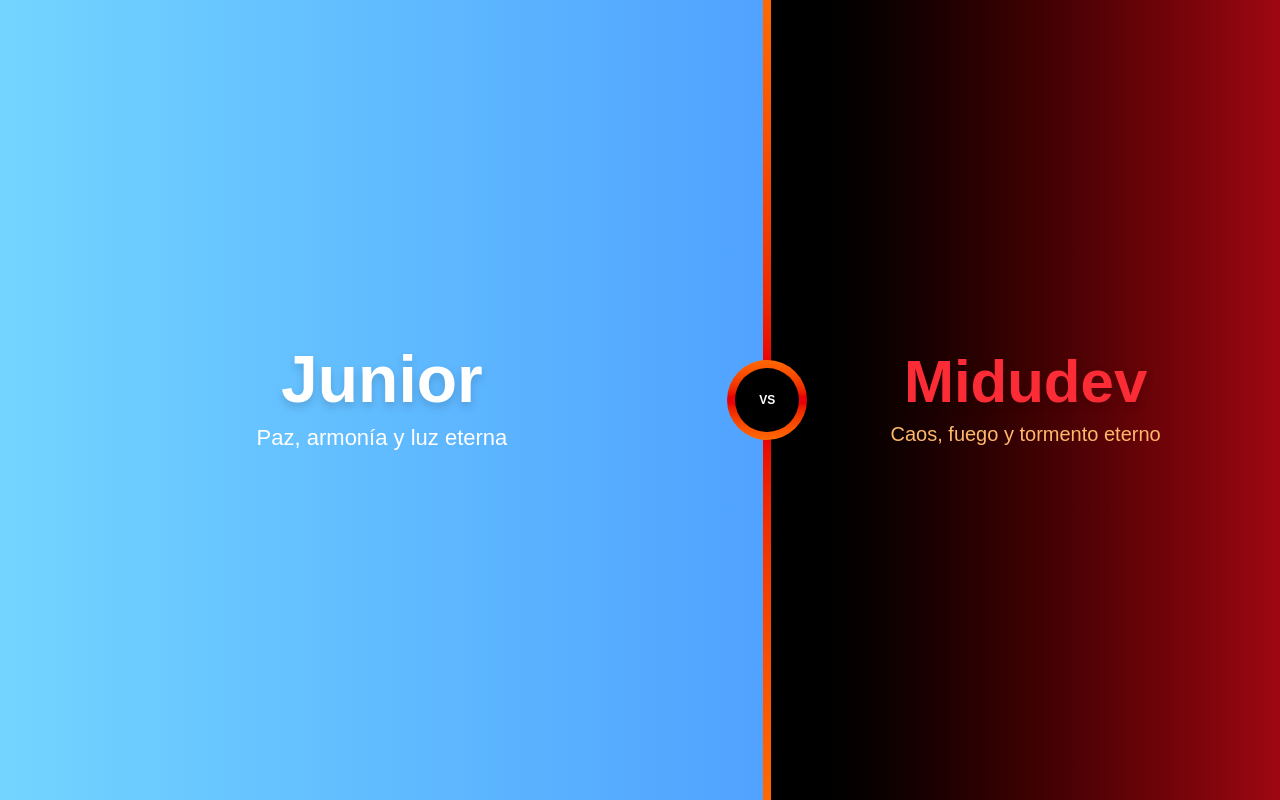
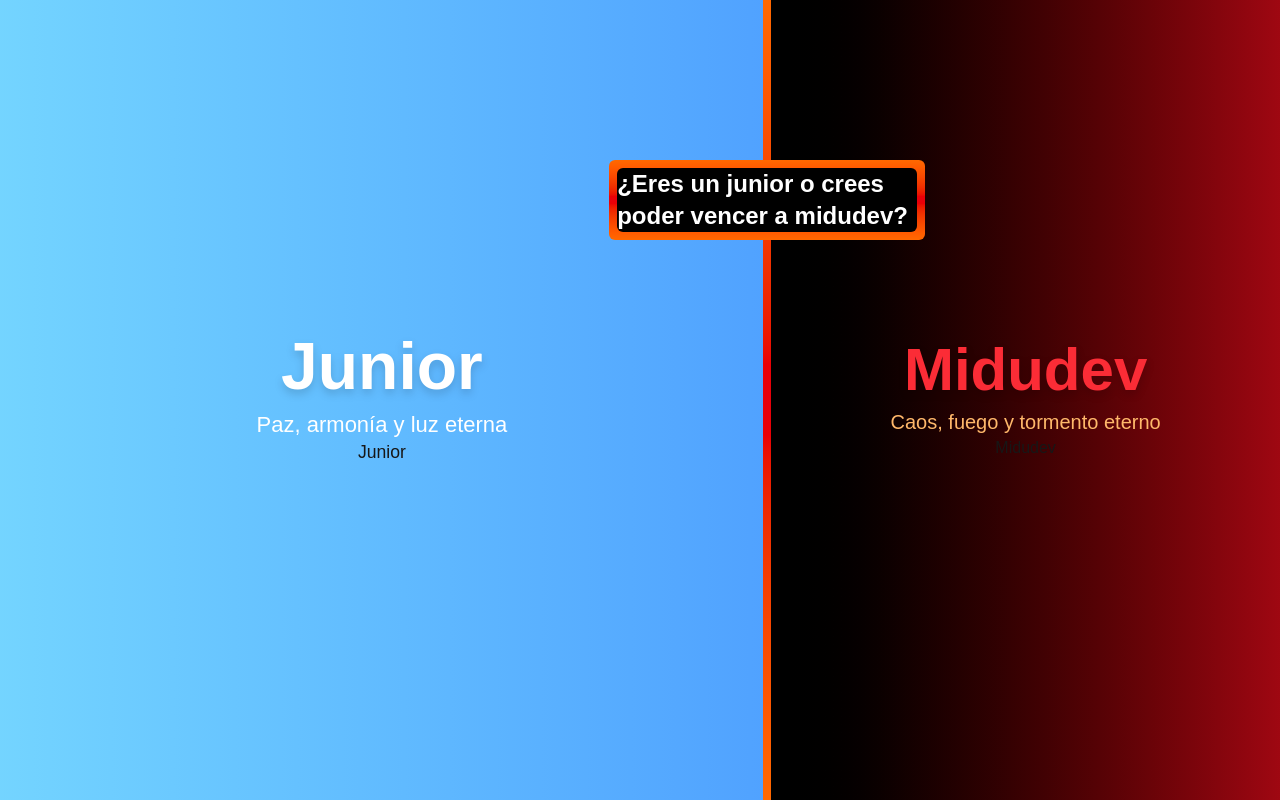
Before and after one commit to gerardocrr/quiz-js, a Next.js app: page / in a window 1280 px wide. Built offline with nearby package versions, Linux system fonts and the light colour scheme.

Commit message:
add links to Junior and Midudev sections and update divider text for clarity

```diff
--- a/app/page.tsx
+++ b/app/page.tsx
@@ -2,6 +2,7 @@
 
 import { useState } from "react";
 import { motion } from "framer-motion";
+import Link from "next/link";
 
 export default function Home() {
   const [hoverHeaven, setHoverHeaven] = useState(false);
@@ -30,14 +31,17 @@ export default function Home() {
           <p className="mt-2 text-white text-xl max-w-md mx-auto">
             Paz, armonía y luz eterna
           </p>
+          <Link href={"/junior"}>Junior</Link>
         </motion.div>
       </motion.div>
 
-      {/* Divider */}
+      {/* Divider 80px 64px*/}
       <div className="w-2 h-full bg-gradient-to-b from-orange-500 via-red-600 to-orange-500 relative z-20">
-        <div className="absolute top-1/2 left-1/2 -translate-x-1/2 -translate-y-1/2 w-20 h-20 rounded-full bg-gradient-to-b from-orange-500 via-red-600 to-orange-500 flex items-center justify-center">
-          <div className="w-16 h-16 rounded-full bg-black flex items-center justify-center">
-            <div className="text-white text-xs font-bold">VS</div>
+        <div className="w-[316px] h-[80px] rounded-md absolute top-1/4 left-1/2 -translate-x-1/2 -translate-y-1/2 bg-gradient-to-b from-orange-500 via-red-600 to-orange-500 flex items-center justify-center">
+          <div className="w-[300px] h-[64px] rounded-md bg-black flex items-center justify-center">
+            <div className="text-white text-2xl font-bold">
+              ¿Eres un junior o crees poder vencer a midudev?
+            </div>
           </div>
         </div>
       </div>
@@ -63,6 +67,7 @@ export default function Home() {
           <p className="mt-2 text-orange-300 text-xl max-w-md mx-auto">
             Caos, fuego y tormento eterno
           </p>
+          <Link href={"/midu"}>Midudev</Link>
         </motion.div>
       </motion.div>
     </div>
```
